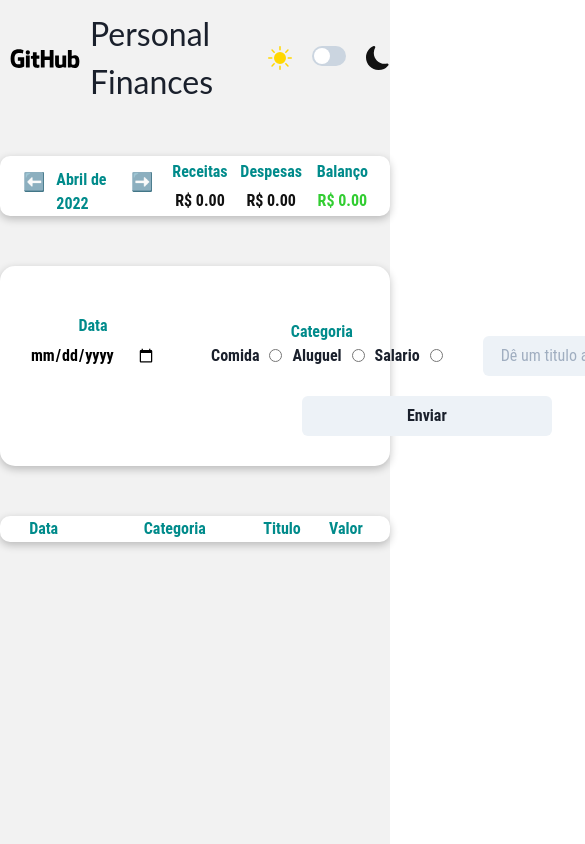
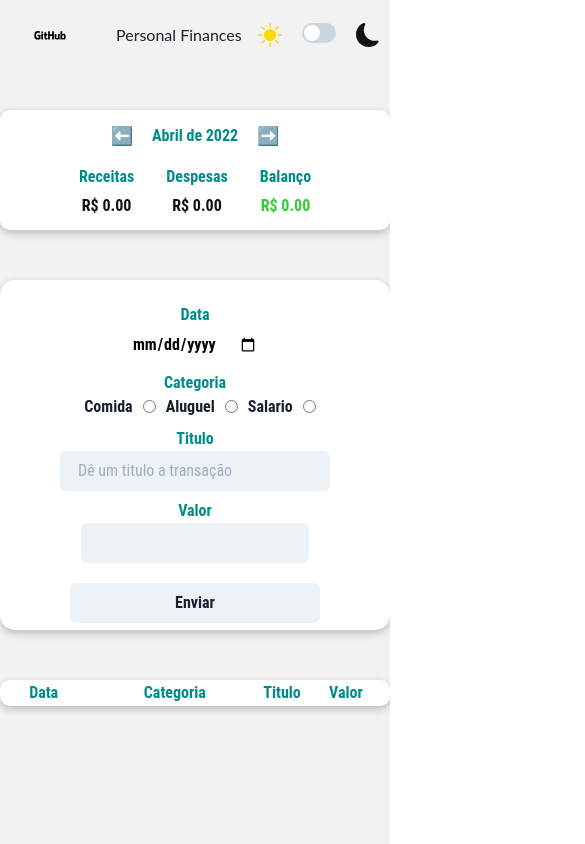
Before and after one commit to santosfk/personal-finances, a React (Vite) app: page / in a window 390 px wide. Shown: the top 844 px of the page, 585 px wide, since content can reach past the window. Built offline with nearby package versions, Linux system fonts and the light colour scheme.

Commit message:
feat/configuring components to apply the mobil first concept

```diff
--- a/src/Pages/Home/Home.tsx
+++ b/src/Pages/Home/Home.tsx
@@ -70,7 +70,7 @@ function Home() {
       <style.Container>
         <style.Header>
           <style.GitHubWrapper href="https://github.com/santosfk/personal-finances">
-            <GithubIcon fontSize={70} color={changeTheme ? "white" : "black"} />
+            <GithubIcon color={changeTheme ? "white" : "black"} />
           </style.GitHubWrapper>
           <style.Title>Personal Finances</style.Title>
           <SwitchButton switchTheme={switchTheme} />
--- a/src/Pages/Home/style.ts
+++ b/src/Pages/Home/style.ts
@@ -11,16 +11,16 @@ export const Header = styled.div`
   width: 100%;
   padding-top: 10px;
   display: flex;
-
-  justify-content: space-evenly;
+  gap: 1rem;
   align-items: center;
 `;
 export const Title = styled.h1`
   color: ${({ theme }) => theme.COLOR.INPUTS};
-  font-size: 2rem;
+  font-size: 1rem;
+  text-align: center;
 `;
 export const LabelSwitch = styled.div`
-  font-size: 1rem;
+  font-size: 0.7rem;
 `;
 export const Body = styled.div`
   margin: auto;
@@ -35,6 +35,7 @@ export const GitHubWrapper = styled.a`
   justify-content: center;
   align-items: center;
   transition: 0.5s;
+  font-size: 2rem;
   :hover {
     background-color: grey;
   }
--- a/src/components/AddArea/style.ts
+++ b/src/components/AddArea/style.ts
@@ -2,7 +2,7 @@ import styled from "styled-components";
 
 export const Container = styled.div`
   background-color: ${({ theme }) => theme.COLOR.DIV};
-  height: 200px;
+  height: 350px;
   margin-bottom: 50px;
   padding: 5px;
   border-radius: 15px;
@@ -108,6 +108,8 @@ export const Submit = styled.div`
 export const ReceiveAlldata = styled.div`
   margin: 20px 0px;
   display: flex;
+  flex-direction: column;
   justify-content: space-evenly;
   align-items: center;
+  gap: 0.5rem;
 `;
--- a/src/components/InfoArea/style.ts
+++ b/src/components/InfoArea/style.ts
@@ -5,17 +5,25 @@ export const Container = styled.div`
   font-family: "Roboto Condensed", sans-serif;
   background-color: ${({ theme }) => theme.COLOR.DIV};
   width: 100%;
-  height: 60px;
+  height: 120px;
   margin: 50px 0px;
   border-radius: 10px;
   padding: 12px;
   box-shadow: rgba(0, 0, 0, 0.24) 0px 3px 8px;
   display: flex;
+  flex-direction: column;
+  justify-content: center;
+  align-items: center;
+  gap: 1rem;
+  @media (min-width: 600px) {
+    background-color: green;
+  }
 `;
 
 export const MonthArea = styled.div`
   flex: 1;
   display: flex;
+  align-items: center;
   color: ${({ theme }) => theme.COLOR.SECONDTEXT};
   font-weight: bold;
 `;
@@ -33,7 +41,7 @@ export const ResumeArea = styled.div`
   flex: 2;
   display: flex;
   align-items: center;
-
+  gap: 2rem;
   font-weight: bold;
 `;
 export const MonthTitle = styled.div``;
--- a/src/components/Table/styles.ts
+++ b/src/components/Table/styles.ts
@@ -11,7 +11,6 @@ export const Container = styled.table`
 `;
 export const HeadColum = styled.th<{ width?: Number }>`
   width: ${(props) => (props.width ? `${props.width}px` : "auto")};
-
   color: ${({ theme }) => theme.COLOR.SECONDTEXT};
 
   font-weight: bold;
--- a/src/components/TableItems/style.ts
+++ b/src/components/TableItems/style.ts
@@ -2,6 +2,7 @@ import styled from "styled-components";
 
 export const TableContainer = styled.tr`
   text-align: center;
+  width: 100%;
   background-color: ${({ theme }) => theme.COLOR.DIV};
   border: 2px solid ${({ theme }) => theme.COLOR.DIV};
   border-radius: 50px;
@@ -10,22 +11,22 @@ export const TableContainer = styled.tr`
 
 export const TableItem = styled.td`
   color: ${({ theme }) => theme.COLOR.FISRTTEXT};
-
   font-weight: bold;
+  font-size: 1rem;
 `;
 
 export const Category = styled.div<{ color: String }>`
   background-color: ${(props) => props.color};
   color: white;
   font-weight: bold;
-
   border-radius: 5px;
 `;
 export const Value = styled.div<{ color: String }>`
+  font-size: 1rem;
   color: ${(props) => props.color};
 `;
 export const RemoveItem = styled.h1`
-  font-size: 20px;
+  font-size: 1rem;
   color: ${({ theme }) => theme.COLOR.FISRTTEXT};
   width: 25px;
   padding: 3px;
--- a/src/globalStyles.ts
+++ b/src/globalStyles.ts
@@ -10,6 +10,7 @@ const GlobalStyle = createGlobalStyle`
   body {
     margin: 0;
     padding: 0;
+    box-sizing: border-box;
     width: 100%;
     height: 100%;
 
```
